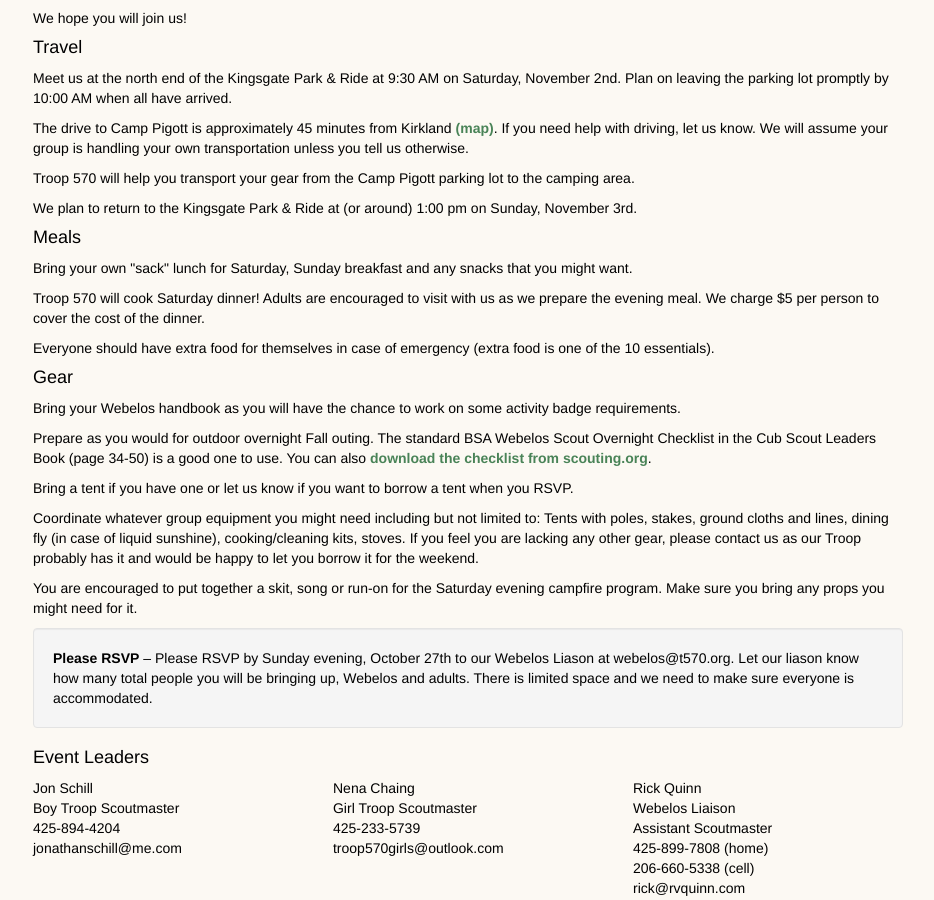
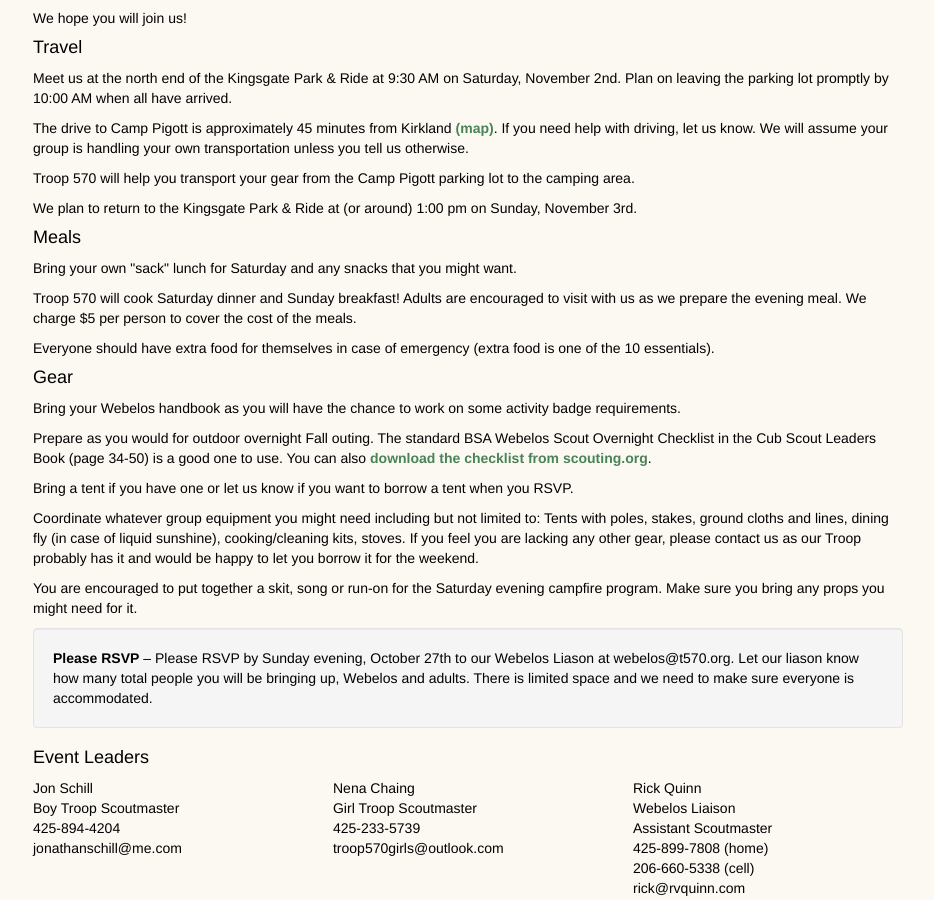
Before and after one commit to troop570/troop570.github.io, a Jekyll site: the page built from webelos/index.html, in a window 1280 px wide and 900 px high, scrolled down 391 px. Shown: the whole window, without its empty margins (172-1106 px from the left). Built offline with Jekyll 4.4.1, drawn with Linux system fonts in a browser that asks for light colours; nearby versions of some CDN libraries.

Commit message:
Update 2019 outreah details

```diff
--- a/webelos/index.html
+++ b/webelos/index.html
@@ -48,12 +48,12 @@ November 3rd.</dd>
 
 <h4>Meals</h4>
 
-<p>Bring your own "sack" lunch for Saturday, Sunday breakfast and any snacks
+<p>Bring your own "sack" lunch for Saturday and any snacks
 that you might want.
 
-<p>Troop 570 will cook Saturday dinner! Adults are encouraged to visit with us
+<p>Troop 570 will cook Saturday dinner and Sunday breakfast! Adults are encouraged to visit with us
 as we prepare the evening meal. We charge $5 per person to cover the cost of
-the dinner.
+the meals.
 
 <p>Everyone should have extra food for themselves in case of emergency (extra
 food is one of the 10 essentials).
```
Also changed, not shown: 1 other file.
